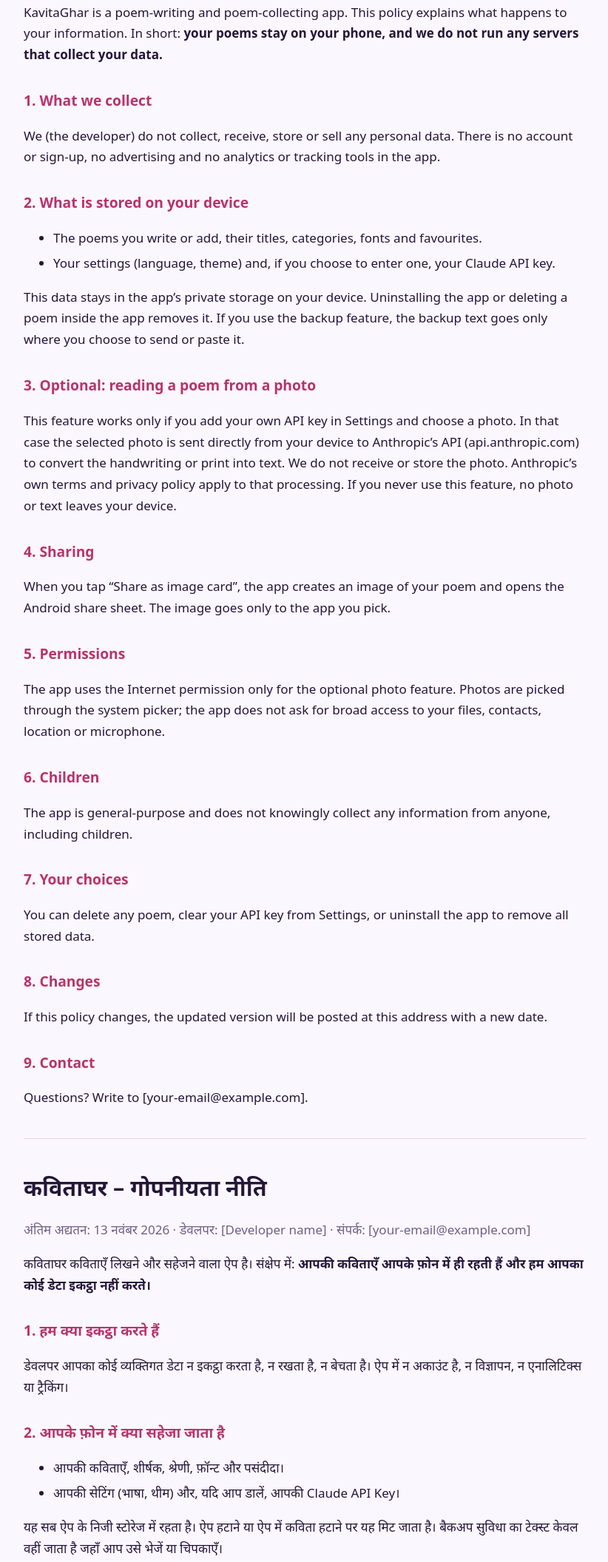
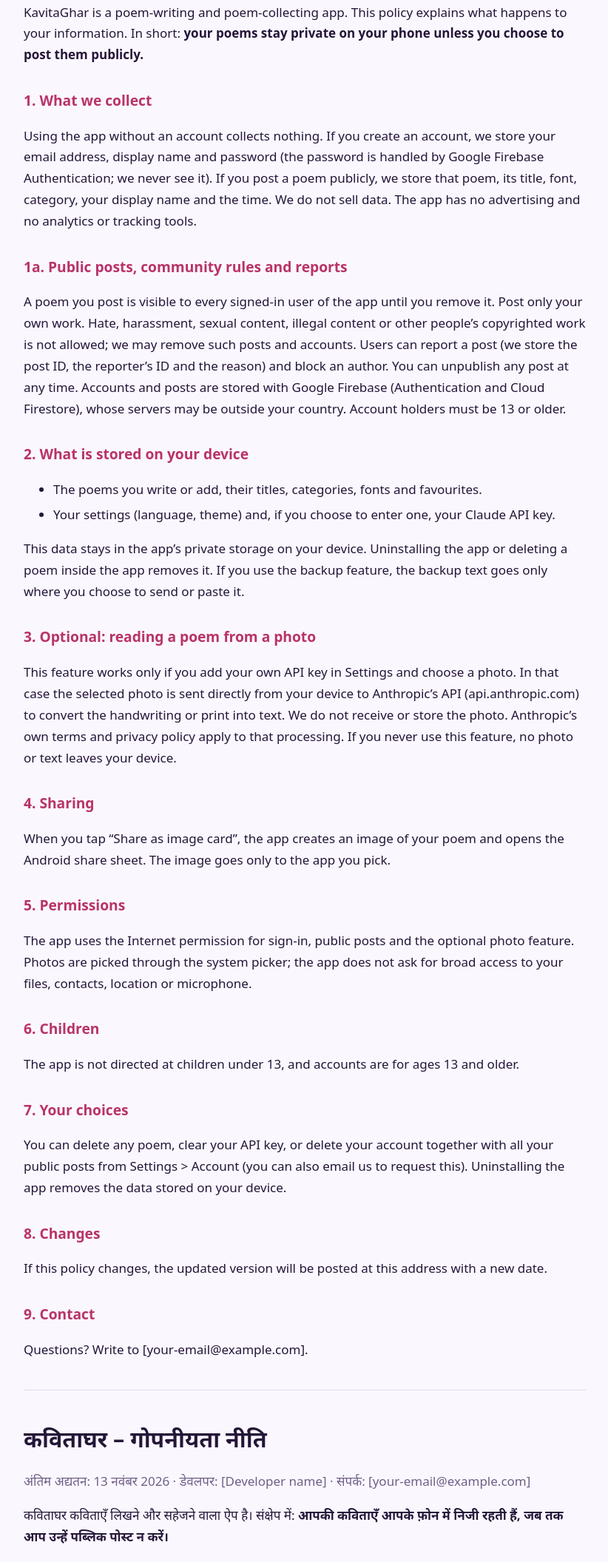
Before and after one commit to devkkumar088-glitch/Public-Poetry-App, a website: page privacy-policy.html in a window 1280 px wide. Shown: the part 175-2287 px from the top of the page at 74% size, without its empty margins (228-1050 px from the left). Drawn offline with Linux system fonts and the light colour scheme.

Commit message:
Add files via upload

```diff
--- a/privacy-policy.html
+++ b/privacy-policy.html
@@ -12,10 +12,13 @@ li{margin:.3em 0}
 </style></head><body><main>
 <h1>KavitaGhar (कविताघर) – Privacy Policy</h1>
 <p class="muted">Last updated: November 13, 2026 · Developer: [Developer name] · Contact: [your-email@example.com]</p>
-<p>KavitaGhar is a poem-writing and poem-collecting app. This policy explains what happens to your information. In short: <b>your poems stay on your phone, and we do not run any servers that collect your data.</b></p>
+<p>KavitaGhar is a poem-writing and poem-collecting app. This policy explains what happens to your information. In short: <b>your poems stay private on your phone unless you choose to post them publicly.</b></p>
 
 <h2>1. What we collect</h2>
-<p>We (the developer) do not collect, receive, store or sell any personal data. There is no account or sign-up, no advertising and no analytics or tracking tools in the app.</p>
+<p>Using the app without an account collects nothing. If you create an account, we store your email address, display name and password (the password is handled by Google Firebase Authentication; we never see it). If you post a poem publicly, we store that poem, its title, font, category, your display name and the time. We do not sell data. The app has no advertising and no analytics or tracking tools.</p>
+
+<h2>1a. Public posts, community rules and reports</h2>
+<p>A poem you post is visible to every signed-in user of the app until you remove it. Post only your own work. Hate, harassment, sexual content, illegal content or other people’s copyrighted work is not allowed; we may remove such posts and accounts. Users can report a post (we store the post ID, the reporter’s ID and the reason) and block an author. You can unpublish any post at any time. Accounts and posts are stored with Google Firebase (Authentication and Cloud Firestore), whose servers may be outside your country. Account holders must be 13 or older.</p>
 
 <h2>2. What is stored on your device</h2>
 <ul><li>The poems you write or add, their titles, categories, fonts and favourites.</li>
@@ -29,13 +32,13 @@ li{margin:.3em 0}
 <p>When you tap “Share as image card”, the app creates an image of your poem and opens the Android share sheet. The image goes only to the app you pick.</p>
 
 <h2>5. Permissions</h2>
-<p>The app uses the Internet permission only for the optional photo feature. Photos are picked through the system picker; the app does not ask for broad access to your files, contacts, location or microphone.</p>
+<p>The app uses the Internet permission for sign-in, public posts and the optional photo feature. Photos are picked through the system picker; the app does not ask for broad access to your files, contacts, location or microphone.</p>
 
 <h2>6. Children</h2>
-<p>The app is general-purpose and does not knowingly collect any information from anyone, including children.</p>
+<p>The app is not directed at children under 13, and accounts are for ages 13 and older.</p>
 
 <h2>7. Your choices</h2>
-<p>You can delete any poem, clear your API key from Settings, or uninstall the app to remove all stored data.</p>
+<p>You can delete any poem, clear your API key, or delete your account together with all your public posts from Settings > Account (you can also email us to request this). Uninstalling the app removes the data stored on your device.</p>
 
 <h2>8. Changes</h2>
 <p>If this policy changes, the updated version will be posted at this address with a new date.</p>
@@ -47,9 +50,11 @@ li{margin:.3em 0}
 <h1 lang="hi">कविताघर – गोपनीयता नीति</h1>
 <p lang="hi" class="muted">अंतिम अद्यतन: 13 नवंबर 2026 · डेवलपर: [Developer name] · संपर्क: [your-email@example.com]</p>
 <div lang="hi">
-<p>कविताघर कविताएँ लिखने और सहेजने वाला ऐप है। संक्षेप में: <b>आपकी कविताएँ आपके फ़ोन में ही रहती हैं और हम आपका कोई डेटा इकट्ठा नहीं करते।</b></p>
+<p>कविताघर कविताएँ लिखने और सहेजने वाला ऐप है। संक्षेप में: <b>आपकी कविताएँ आपके फ़ोन में निजी रहती हैं, जब तक आप उन्हें पब्लिक पोस्ट न करें।</b></p>
 <h2>1. हम क्या इकट्ठा करते हैं</h2>
-<p>डेवलपर आपका कोई व्यक्तिगत डेटा न इकट्ठा करता है, न रखता है, न बेचता है। ऐप में न अकाउंट है, न विज्ञापन, न एनालिटिक्स या ट्रैकिंग।</p>
+<p>बिना खाते के ऐप चलाने पर कुछ भी इकट्ठा नहीं होता। खाता बनाने पर हम आपका ईमेल, नाम और पासवर्ड रखते हैं (पासवर्ड Google Firebase Authentication संभालता है; हम उसे कभी नहीं देखते)। पब्लिक पोस्ट करने पर वह कविता, शीर्षक, फ़ॉन्ट, श्रेणी, आपका नाम और समय रखा जाता है। हम डेटा बेचते नहीं। ऐप में विज्ञापन, एनालिटिक्स या ट्रैकिंग नहीं है।</p>
+<h2>1a. पब्लिक पोस्ट, समुदाय के नियम और रिपोर्ट</h2>
+<p>आप जो कविता पब्लिक पोस्ट करते हैं, वह ऐप के हर लॉगिन किए उपयोगकर्ता को तब तक दिखती है जब तक आप उसे हटा न दें। केवल अपनी रचना पोस्ट करें। नफ़रत, उत्पीड़न, अश्लील या अवैध सामग्री और दूसरों की कॉपीराइट रचना मना है; ऐसी पोस्ट और खाते हम हटा सकते हैं। उपयोगकर्ता किसी पोस्ट की रिपोर्ट कर सकते हैं (हम पोस्ट ID, रिपोर्ट करने वाले की ID और कारण रखते हैं) और लेखक को ब्लॉक कर सकते हैं। आप कभी भी अपनी पोस्ट हटा सकते हैं। खाते और पोस्ट Google Firebase (Authentication और Cloud Firestore) में रखे जाते हैं, जिनके सर्वर दूसरे देश में हो सकते हैं। खाता रखने वाले की उम्र 13 या अधिक होनी चाहिए।</p>
 <h2>2. आपके फ़ोन में क्या सहेजा जाता है</h2>
 <ul><li>आपकी कविताएँ, शीर्षक, श्रेणी, फ़ॉन्ट और पसंदीदा।</li><li>आपकी सेटिंग (भाषा, थीम) और, यदि आप डालें, आपकी Claude API Key।</li></ul>
 <p>यह सब ऐप के निजी स्टोरेज में रहता है। ऐप हटाने या ऐप में कविता हटाने पर यह मिट जाता है। बैकअप सुविधा का टेक्स्ट केवल वहीं जाता है जहाँ आप उसे भेजें या चिपकाएँ।</p>
@@ -58,11 +63,11 @@ li{margin:.3em 0}
 <h2>4. शेयर करना</h2>
 <p>“इमेज कार्ड शेयर करें” दबाने पर ऐप आपकी कविता की इमेज बनाकर Android का शेयर मेन्यू खोलता है। इमेज केवल उसी ऐप को जाती है जिसे आप चुनें।</p>
 <h2>5. अनुमतियाँ</h2>
-<p>इंटरनेट अनुमति केवल वैकल्पिक फोटो सुविधा के लिए है। ऐप आपकी फ़ाइलों, संपर्कों, लोकेशन या माइक्रोफ़ोन की व्यापक अनुमति नहीं माँगता।</p>
+<p>इंटरनेट अनुमति लॉगिन, पब्लिक पोस्ट और वैकल्पिक फोटो सुविधा के लिए है। ऐप आपकी फ़ाइलों, संपर्कों, लोकेशन या माइक्रोफ़ोन की व्यापक अनुमति नहीं माँगता।</p>
 <h2>6. बच्चे</h2>
-<p>ऐप सामान्य उपयोग के लिए है और किसी से, बच्चों सहित, जानबूझकर कोई जानकारी इकट्ठा नहीं करता।</p>
+<p>ऐप 13 वर्ष से छोटे बच्चों के लिए नहीं है; खाता 13 वर्ष या अधिक उम्र के लिए है।</p>
 <h2>7. आपके विकल्प</h2>
-<p>आप कोई भी कविता हटा सकते हैं, सेटिंग से API Key मिटा सकते हैं, या ऐप हटाकर पूरा डेटा मिटा सकते हैं।</p>
+<p>आप कोई भी कविता हटा सकते हैं, API Key मिटा सकते हैं, या सेटिंग > खाता से अपना खाता और सारी पब्लिक पोस्ट हमेशा के लिए हटा सकते हैं (ईमेल करके भी अनुरोध कर सकते हैं)। ऐप हटाने पर फ़ोन में रखा डेटा मिट जाता है।</p>
 <h2>8. बदलाव</h2>
 <p>नीति बदलने पर नया संस्करण नई तारीख़ के साथ इसी पते पर मिलेगा।</p>
 <h2>9. संपर्क</h2>
```
Also changed, not shown: capacitor.config.json (added, +8 -0 lines), package.json (added, +22 -0 lines), README.md, 4 other files.
